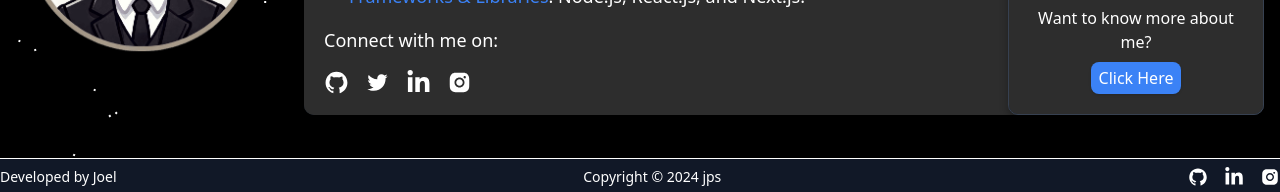
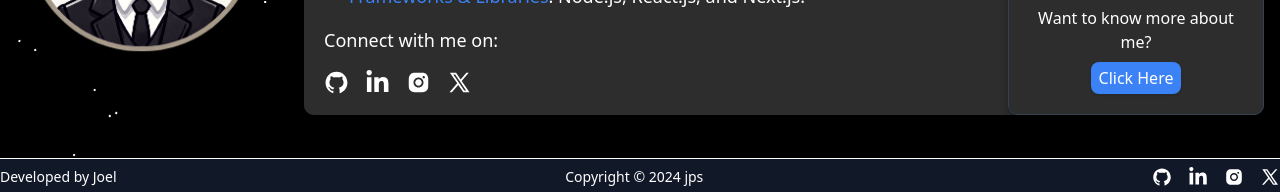
Before and after one commit to jpayippa/Portfolio, a React (Create React App) app: page / in a window 1280 px wide. Shown: the part 642-834 px from the top of the page. Built offline with nearby package versions, Linux system fonts and the light colour scheme.

Commit message:
chore: Update icons in Home.js and Footer.js

```diff
--- a/src/Pages/Home/Home.js
+++ b/src/Pages/Home/Home.js
@@ -1,5 +1,5 @@
 import React from 'react';
-import { AiFillGithub, AiOutlineTwitter, AiFillInstagram } from 'react-icons/ai';
+import { AiFillGithub, AiOutlineX, AiFillInstagram } from 'react-icons/ai';
 import { FaLinkedinIn } from 'react-icons/fa';
 import { Typewriter } from 'react-simple-typewriter';
 import { motion } from 'framer-motion';
@@ -75,9 +75,9 @@ const Home = () => {
                                 <p className="mb-4">Connect with me on:</p>
                                 <div className="flex space-x-4 justify-center md:justify-start">
                                     <a href="https://github.com/jpayippa" className="text-white hover:text-gray-400"><AiFillGithub size={25} /></a>
-                                    <a href="https://x.com/joel_p_s_" className="text-white hover:text-gray-400"><AiOutlineTwitter size={25} /></a>
                                     <a href="https://www.linkedin.com/in/joel-payippara-shibu/" className="text-white hover:text-gray-400"><FaLinkedinIn size={25} /></a>
                                     <a href="https://www.instagram.com/joel_ps_/" className="text-white hover:text-gray-400"><AiFillInstagram size={25} /></a>
+                                    <a href="https://x.com/joel_p_s_" className="text-white hover:text-gray-400"><AiOutlineX size={25} /></a>
                                 </div>
                             </div>
                         </div>
--- a/src/components/Footer.js
+++ b/src/components/Footer.js
@@ -1,5 +1,5 @@
 import React from 'react';
-import { AiFillGithub, AiFillInstagram } from 'react-icons/ai';
+import { AiFillGithub, AiFillInstagram, AiOutlineX } from 'react-icons/ai';
 import { FaLinkedinIn } from 'react-icons/fa';
 
 function Footer() {
@@ -19,6 +19,9 @@ function Footer() {
           <a href="https://www.instagram.com/joel_ps_/" className="text-white hover:text-gray-400">
             <AiFillInstagram size={20} />
           </a>
+          <a href="https://x.com/joel_p_s_" className="text-white hover:text-gray-400">
+            <AiOutlineX size={20} />
+          </a>
         </div>
       </div>
     </footer>
```
